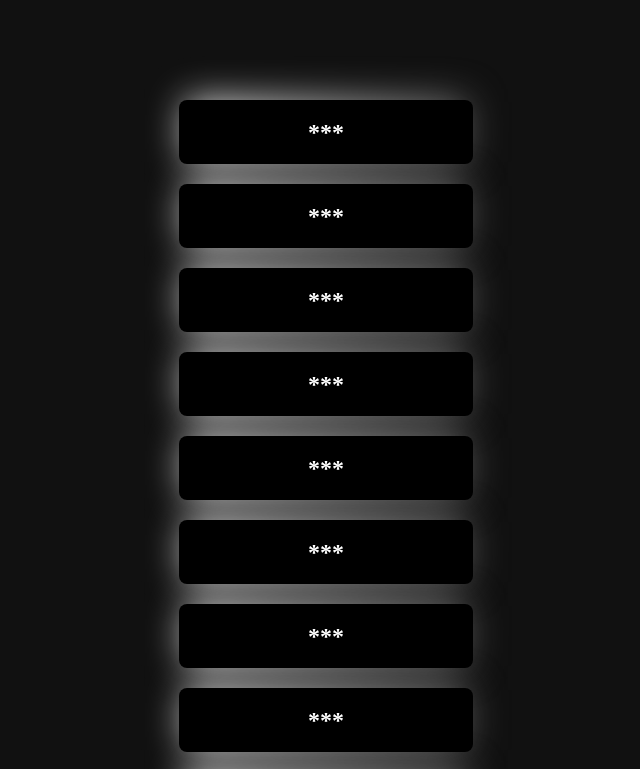
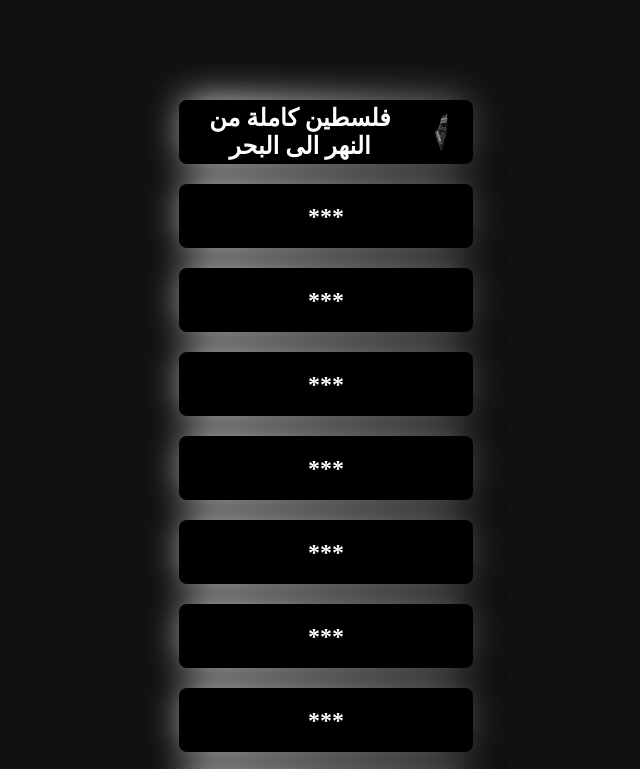
Before and after one commit to 20032025/manatiq, a plain HTML site: page index.html in a window 1280 px wide. Shown: the top 769 px of the page, without its empty margins (314-954 px from the left). Drawn offline with Linux system fonts and the light colour scheme; a web font is replaced by a local one.

Commit message:
Add link to Palestine page in index.html

```diff
--- a/index.html
+++ b/index.html
@@ -8,6 +8,12 @@
 <body>
 
 <div class="links-container">
+
+     <a href="palestine.html" class="link1">فلسطين كاملة من النهر الى البحر
+        <img src="palestine.jpeg" class="icon">
+    </a>
+
+
     <a href="**" class="link1">*** </a>
     <a href="**" class="link1"> ***</a>
      <a href="**" class="link1">*** </a>
```
